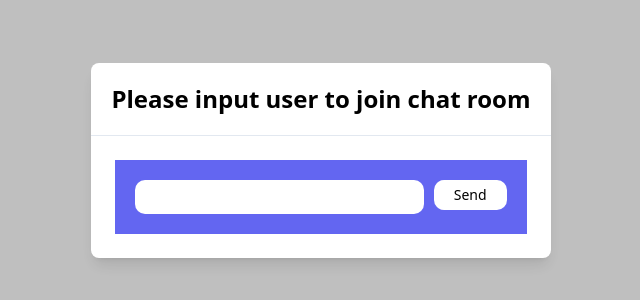
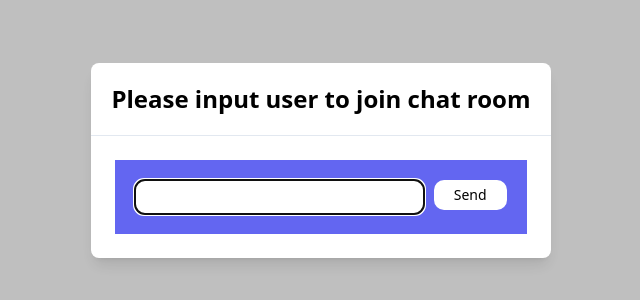
Before and after one commit to mikamokedo/test-chat-app, a React (Create React App) app: page / in a window 1280 px wide. Shown: the part 240-540 px from the top of the page, without its empty margins (319-959 px from the left). Built offline with nearby package versions, Linux system fonts and the light colour scheme.

Commit message:
feat: focus on input

```diff
--- a/src/components/chat/Input.tsx
+++ b/src/components/chat/Input.tsx
@@ -1,4 +1,4 @@
-import React from 'react'
+import React,{useRef,useEffect} from 'react'
 
 
 interface InputProps{
@@ -6,8 +6,13 @@ interface InputProps{
     onChange:( value:string) => void;
 }
 const Input:React.FC<InputProps> = ({value,onChange}) => {
+    const ref = useRef<HTMLInputElement>(null);
+
+    useEffect(() =>{
+      ref.current?.focus()
+    },[ref])
   return (
-      <input value={value} onChange={(e) => onChange(e.target.value) } className='rounded-[10px] w-full p-[5px]'/>
+      <input value={value} onChange={(e) => onChange(e.target.value) } className='rounded-[10px] w-full p-[5px]' ref={ref}/>
   )
 }
 
```
